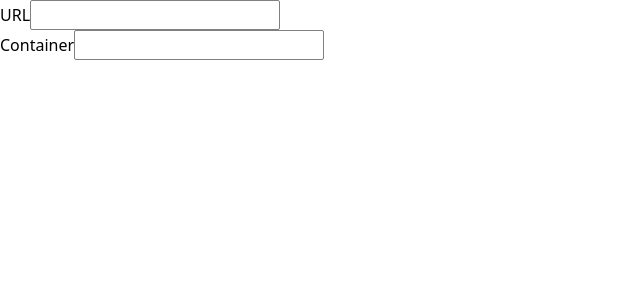
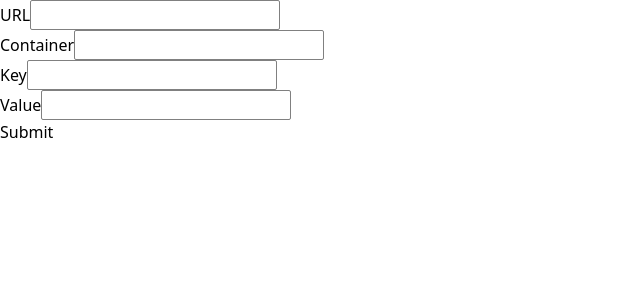
Before and after one commit to MyeonghoonNam/web-crawler, a Next.js app in the folder client/: page / in a window 1280 px wide. Shown: the top 300 px of the page, without its empty margins (0-640 px from the left). Built offline with nearby package versions, Linux system fonts and the light colour scheme.

Commit message:
refactor : useRef를 활용한 동적 input submit 로직 수정

```diff
--- a/client/src/pages/index.tsx
+++ b/client/src/pages/index.tsx
@@ -1,16 +1,51 @@
 import { Input } from '@/components';
+import { useState, useCallback, useRef, FormEvent } from 'react';
+
+import uuid from 'react-uuid';
 
 const Home = () => {
+  const [formFiled, setFormFiled] = useState([
+    { label: 'URL', name: 'url', value: '' },
+    { label: 'Container', name: 'container', value: '' },
+    { label: 'Key', name: 'key', value: '' },
+    { label: 'Value', name: 'value', value: '' },
+  ]);
+
+  const inputRefArr = useRef<(HTMLInputElement | null)[]>([]);
+
+  const handleSubmit = useCallback((e: FormEvent<HTMLFormElement>) => {
+    e.preventDefault();
+    const inputValues = [];
+
+    for (let i = 0; i < inputRefArr.current.length; i += 1) {
+      const target = inputRefArr.current[i];
+      const value = {
+        key: target?.name,
+        value: target?.value,
+      };
+
+      inputValues.push(value);
+    }
+
+    console.log(inputValues);
+  }, []);
+
   return (
     <main>
-      <form>
-        <Input label="URL">
-          <Input.TextField />
-        </Input>
+      <form onSubmit={handleSubmit}>
+        {formFiled.map(({ label, name }, index) => (
+          <Input label={label} key={uuid()}>
+            <Input.TextField
+              type="text"
+              name={name}
+              ref={(el) => {
+                inputRefArr.current[index] = el;
+              }}
+            />
+          </Input>
+        ))}
 
-        <Input label="Container">
-          <Input.TextField />
-        </Input>
+        <button type="submit">Submit</button>
       </form>
     </main>
   );
```
